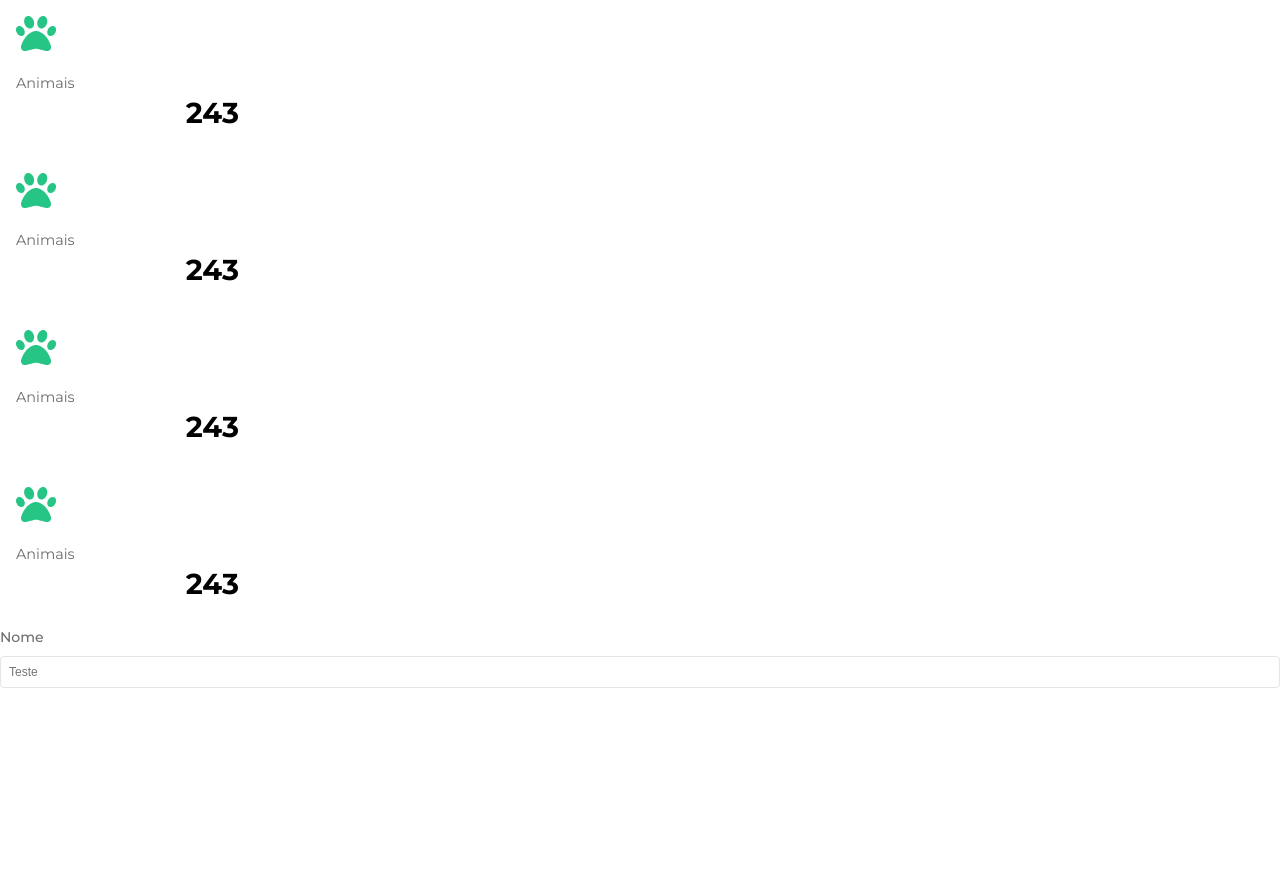
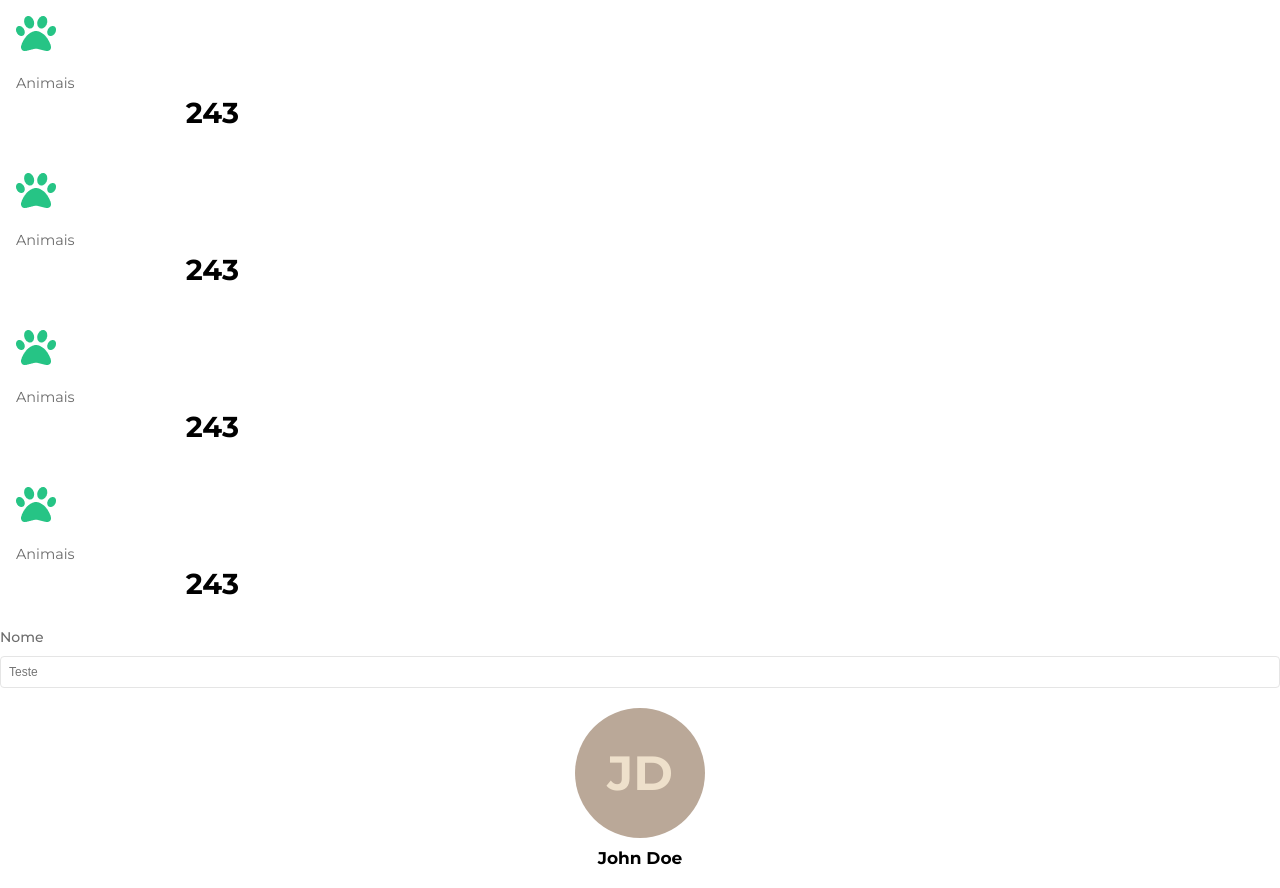
Before and after one commit to BlueTeam-2challenge/2challenge-front, a React (Vite) app: page / in a window 1280 px wide. Before the commit the page ends 800 px from the top, so only its background shows below. Built offline with nearby package versions, Linux system fonts and the light colour scheme.

Commit message:
feat: Add UserProfile component and update App.tsx

```diff
--- a/src/App.tsx
+++ b/src/App.tsx
@@ -1,4 +1,5 @@
 import { TextInput } from "./components/TextInput";
+import UserProfile from "./components/UserProfile";
 import CardPage from "./pages/dashboard/components/CardPage";
 
 function App() {
@@ -12,6 +13,7 @@ function App() {
         name="username"
         onChange={() => console.log("Mudou")}
       />
+      <UserProfile name="John Doe" />
     </>
   );
 }
```
